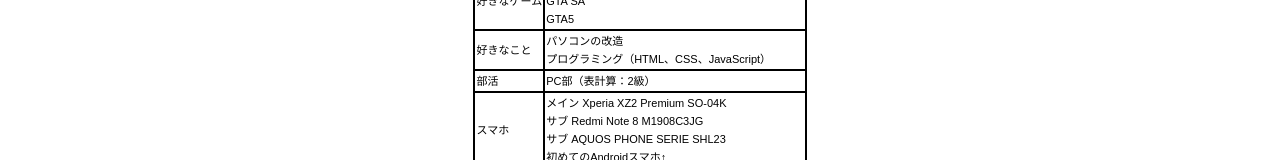
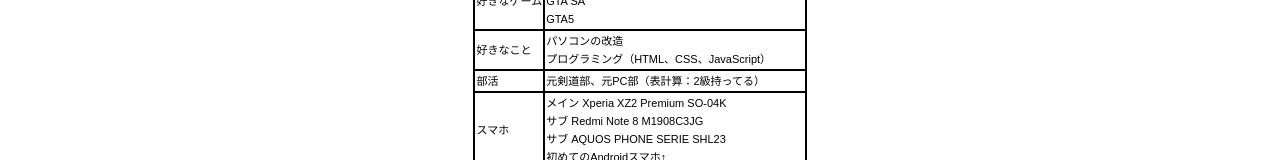
Before and after one commit to hibiki314/kotei, a plain HTML site: page index.html in a window 1280 px wide. Shown: the part 211-371 px from the top of the page. Drawn offline with Linux system fonts and the light colour scheme.

Commit message:
部活の修正

```diff
--- a/index.html
+++ b/index.html
@@ -24,7 +24,7 @@
 プログラミング（HTML、CSS、JavaScript）
 
 </td></tr>
-<tr><td class="a">部活</td><td class="a">PC部（表計算：2級）</td></tr>
+<tr><td class="a">部活</td><td class="a">元剣道部、元PC部（表計算：2級持ってる）</td></tr>
 <tr><td class="a">スマホ</td><td class="a">
 
 メイン Xperia XZ2 Premium SO-04K<br>
```
